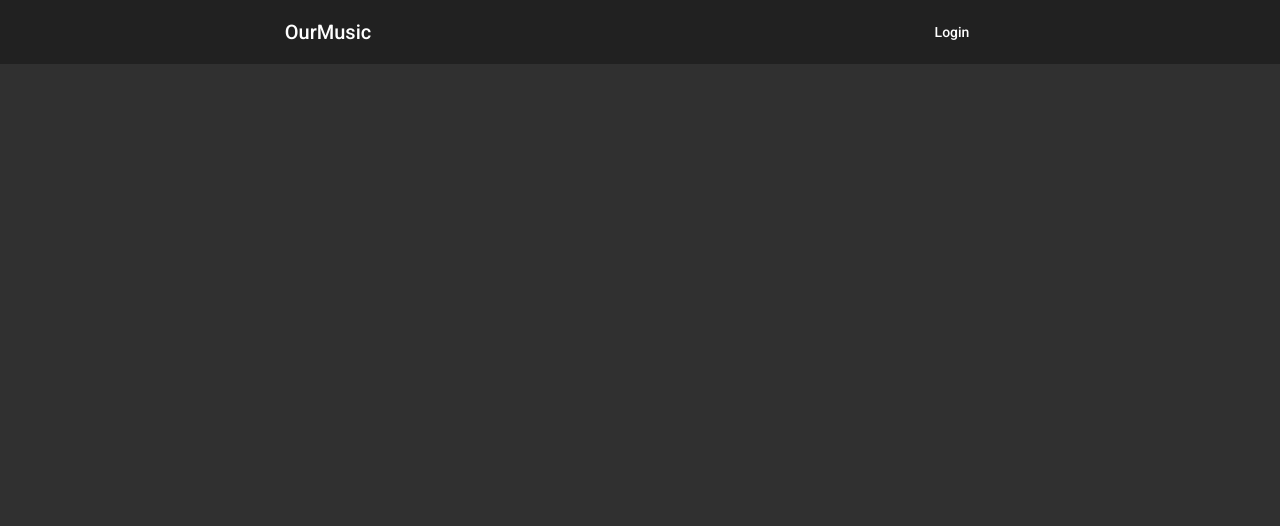
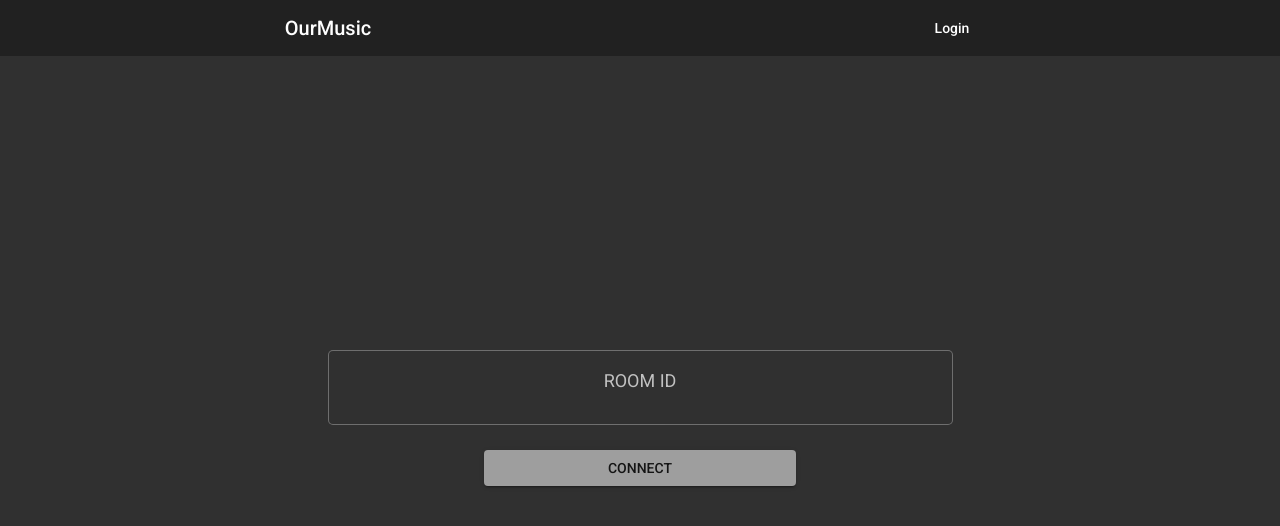
Before and after one commit to TomRBullock/ourmusic-front, an Angular app: page / in a window 1280 px wide. Shown: the top 526 px of the page. Built offline with nearby package versions, Linux system fonts and the light colour scheme.

Commit message:
Add base routing and home template

```diff
--- a/angular.json
+++ b/angular.json
@@ -129,5 +129,8 @@
     "@schematics/angular:component": {
       "styleext": "css"
     }
+  },
+  "cli": {
+    "analytics": false
   }
 }
--- a/src/app/app.component.css
+++ b/src/app/app.component.css
@@ -1,3 +1,3 @@
-.mat-h1 {
-
+.full-height {
+  height: 100%;
 }
--- a/src/app/app.component.html
+++ b/src/app/app.component.html
@@ -1,11 +1,11 @@
-<mat-toolbar>
+<mat-toolbar [style.height.%]="7">
   <h1 class="col-6 text-center">OurMusic</h1>
   <h1 class="col-6 text-center">
-    <button mat-button>
+    <button mat-button routerLink="/login">
       Login
     </button>
   </h1>
 </mat-toolbar>
 
 
-<router-outlet name="base"></router-outlet>
+<router-outlet></router-outlet>
--- a/src/app/app.module.ts
+++ b/src/app/app.module.ts
@@ -1,6 +1,6 @@
 import { BrowserModule } from '@angular/platform-browser';
 import { NgModule } from '@angular/core';
-import { FormsModule } from '@angular/forms';
+import { ReactiveFormsModule, FormsModule } from '@angular/forms';
 import { RouterModule } from '@angular/router';
 import { BrowserAnimationsModule } from '@angular/platform-browser/animations';
 
@@ -25,7 +25,7 @@ import { LoginComponent } from './login/login.component';
     AppRoutingModule,
     BrowserAnimationsModule,
     AngularMaterialModule,
-    // MatButtonToggleModule
+    ReactiveFormsModule
   ],
   providers: [],
   bootstrap: [AppComponent]
--- a/src/app/home/home.component.html
+++ b/src/app/home/home.component.html
@@ -1 +1,15 @@
-<p>home works!</p>
+<div class="text-center d-flex flex-column justify-content-center" [style.height.%]="90">
+  <form [formGroup]="options">
+    <div class="col-12">
+      <mat-form-field appearance="outline" color="accent" class="text-center w-50">
+        <mat-label style="font-size: large">ROOM ID</mat-label>
+        <input matInput style="font-size: xx-large;" class="text-primary text-uppercase">
+      </mat-form-field>
+    </div>
+    <div class="col-12">
+      <button mat-raised-button routerLink="/room/1" color="primary" class="text-center w-25">
+        CONNECT
+      </button>
+    </div>
+  </form>
+</div>
--- a/src/app/home/home.component.ts
+++ b/src/app/home/home.component.ts
@@ -1,15 +1,20 @@
-import { Component, OnInit } from '@angular/core';
+import { Component } from '@angular/core';
+import {FormBuilder, FormControl, FormGroup, Validators} from '@angular/forms';
 
 @Component({
   selector: 'app-home',
   templateUrl: './home.component.html',
   styleUrls: ['./home.component.css']
 })
-export class HomeComponent implements OnInit {
+export class HomeComponent {
 
-  constructor() { }
+  options: FormGroup;
+  colorControl = new FormControl('primary');
 
-  ngOnInit() {
+  constructor(form: FormBuilder) {
+    this.options = form.group({
+      color: this.colorControl
+    });
   }
 
 }
--- a/src/index.html
+++ b/src/index.html
@@ -2,7 +2,7 @@
 <html lang="en">
 <head>
   <meta charset="utf-8">
-  <title>OurmusicFront</title>
+  <title>OurMusic</title>
   <base href="/">
   <meta name="viewport" content="width=device-width, initial-scale=1">
   <link rel="icon" type="image/x-icon" href="favicon.ico">
```
Also changed, not shown: src/app/app-routing.module.ts (+6 -2 lines).
